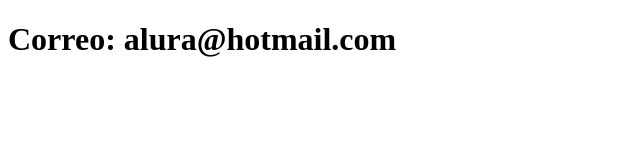
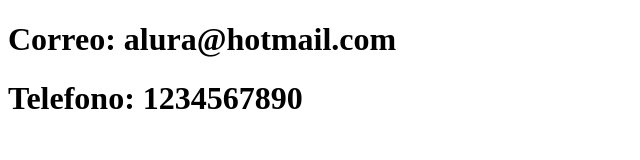
Before and after one commit to jheisonGZ/sistema_de_registro, a plain HTML site: page contacto.html in a window 1280 px wide. Shown: the whole page, without its empty margins (0-640 px from the left). Drawn offline with Linux system fonts and the light colour scheme.

Commit message:
cambios nuevos

```diff
--- a/contacto.html
+++ b/contacto.html
@@ -7,5 +7,6 @@
 </head>
 <body>
     <h1>Correo: alura@hotmail.com</h1>
+    <h1>Telefono: 1234567890</h1>
 </body>
 </html>
```
Also changed, not shown: index.html (+1 -0 lines).
